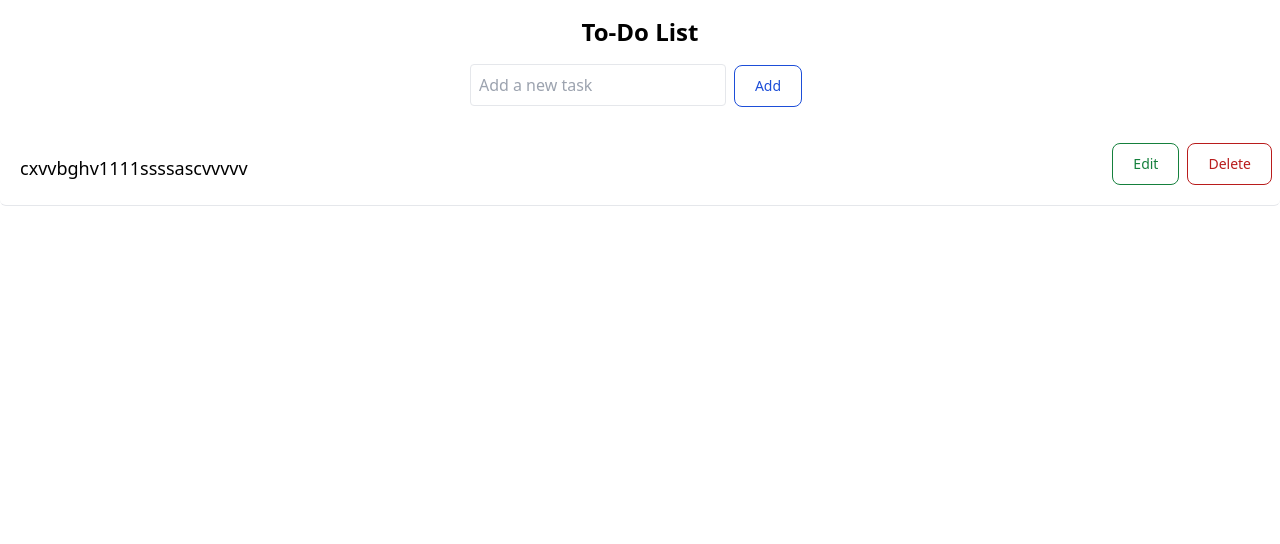
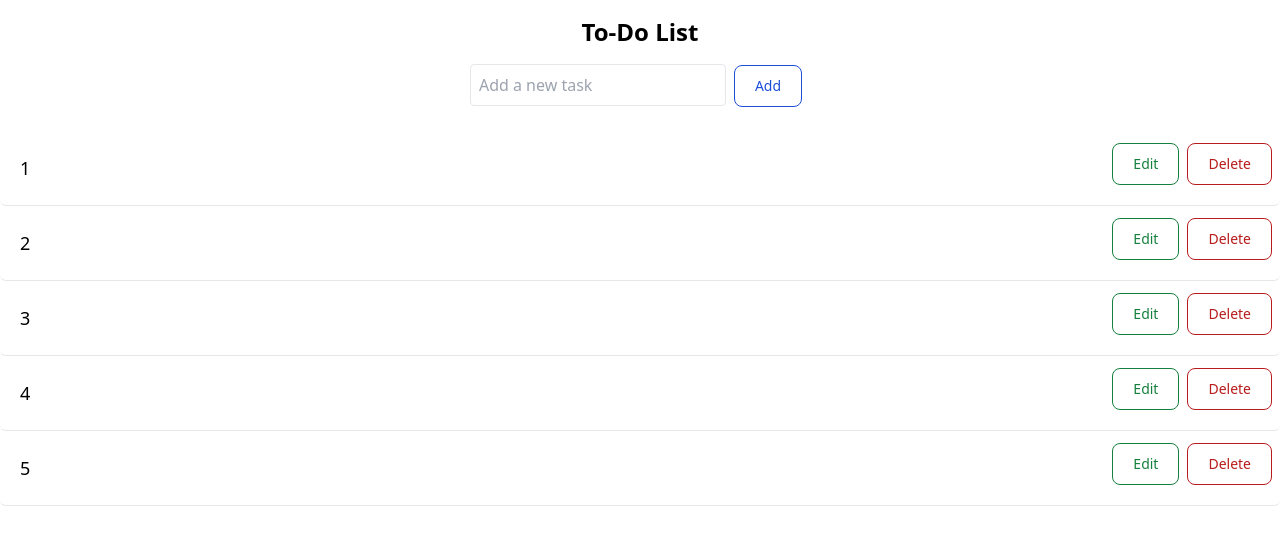
Before and after one commit to mihirbhalani007/TODO_LIST_REACT, a React (Create React App) app: page / in a window 1280 px wide. Shown: the top 544 px of the page. Built offline with nearby package versions, Linux system fonts and the light colour scheme; data requests are answered from the project's data file.

Commit message:
changes in edit feature

```diff
--- a/db.json
+++ b/db.json
@@ -1,8 +1,25 @@
 {
   "tasks": [
     {
-      "task": "cxvvbghv1111ssssascvvvvv",
-      "id": "74d7"
+      "id": "4841",
+      "task": "1"
+    },
+    {
+      "id": "00d1",
+      "task": "2"
+    },
+    {
+      "id": "2b7e",
+      "task": "3"
+    },
+    {
+
+      "id": "7084",
+      "task": "4"
+    },
+    {
+      "id": "4ef3",
+      "task": "5"
     }
   ]
 }
--- a/src/App.js
+++ b/src/App.js
@@ -40,7 +40,7 @@ const App = () => {
     }
   };
 
-  const onUpdateTask = async (updatedTask, id) => {
+  const UpdateTask = async (updatedTask, id) => {
     try {
       const response = await axios.put(`http://localhost:3001/tasks/${id}`, {
         task: updatedTask.task,
@@ -66,7 +66,7 @@ const App = () => {
       <TaskList
         tasks={tasks}
         onDeleteTask={deleteTask}
-        onUpdateTask={onUpdateTask}
+        onUpdateTask={UpdateTask}
       />
     </div>
   );
--- a/src/components/EditTask.js
+++ b/src/components/EditTask.js
@@ -1,23 +1,23 @@
-import React, { useState } from "react";
+// import React, { useState } from "react";
 
-const EditTask = ({ task, onSave }) => {
-  const [editedTask, setEditedTask] = useState(task);
+// const EditTask = ({ task, onSave }) => {
+//   const [editedTask, setEditedTask] = useState(task);
 
-  const handleChange = (e) => {
-    e.preventDefault();
-    setEditedTask(e.target.value);
-  };
+//   const handleChange = (e) => {
+//     e.preventDefault();
+//     setEditedTask(e.target.value);
+//   };
 
-  const handleSave = () => {
-    onSave(editedTask);
-  };
+//   const handleSave = () => {
+//     onSave(editedTask);
+//   };
 
-  return (
-    <div>
-      <input type="text" value={editedTask} onChange={handleChange} autoFocus />
-      <button onClick={handleSave}>Save</button>
-    </div>
-  );
-};
+//   return (
+//     <div>
+//       <input type="text" value={editedTask} onChange={handleChange} autoFocus />
+//       <button onClick={handleSave}>Save</button>
+//     </div>
+//   );
+// };
 
-export default EditTask;
+// export default EditTask;
--- a/src/components/Task.js
+++ b/src/components/Task.js
@@ -18,7 +18,7 @@ const Task = ({ task, onDeleteTask, onUpdateTask }) => {
   };
 
   return (
-    <div className="flex items-center justify-between border-b py-3 hover:bg-gray-100 rounded-md delay-100 ease-in-out">
+    <div className="flex items-center justify-between border-b py-3 hover:bg-gray-200 rounded-md delay-100 ease-in-out">
       {editing ? (
         <input
           type="text"
```
